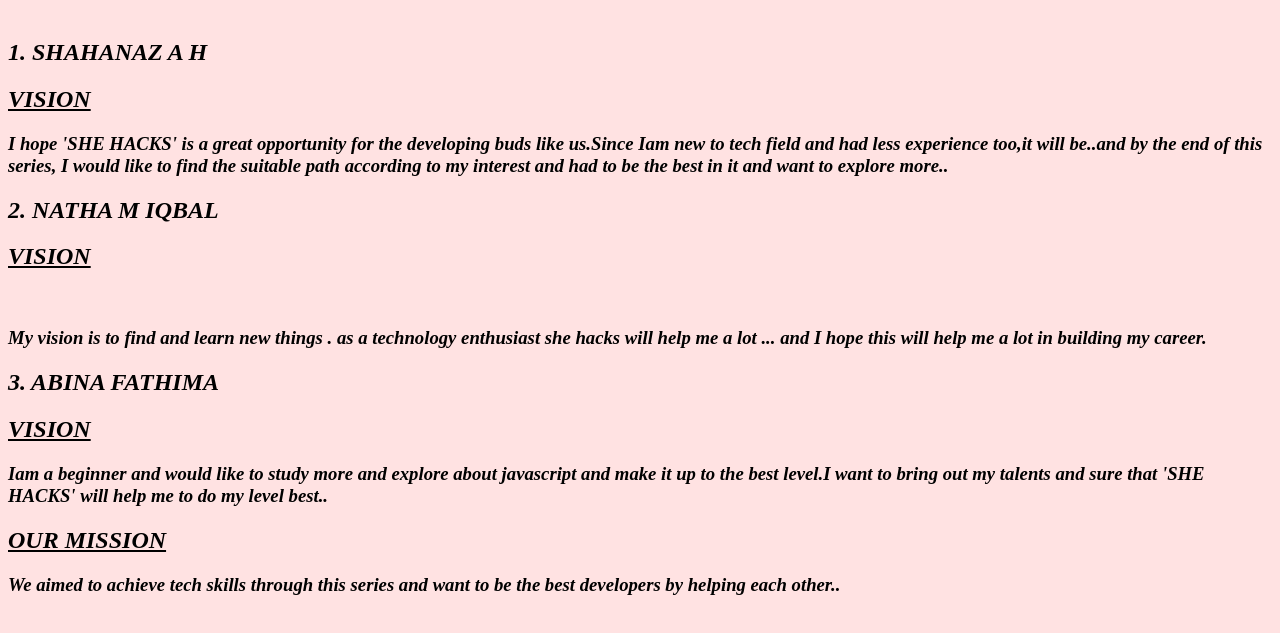
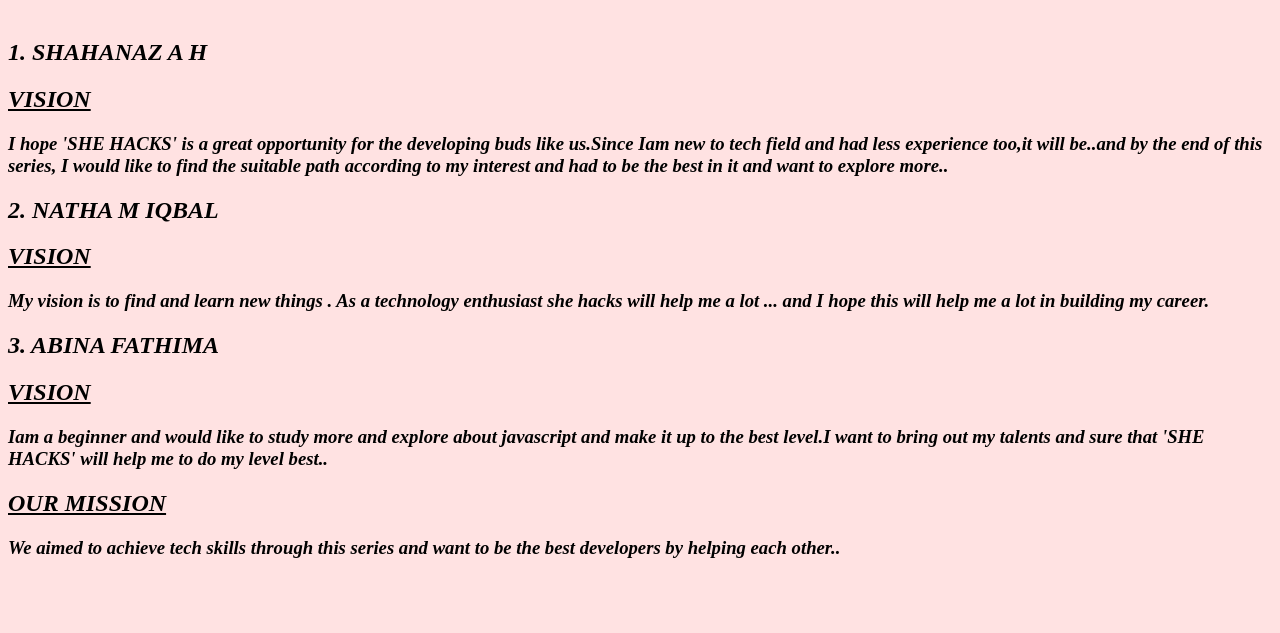
Before and after one commit to shehacksNAS/TASK1, a plain HTML site: page index.html in a window 1280 px wide. Shown: the part 79-712 px from the top of the page. Drawn offline with Linux system fonts and the light colour scheme.

Commit message:
Update index.html

```diff
--- a/index.html
+++ b/index.html
@@ -24,8 +24,7 @@
 
    <h2>2. NATHA M IQBAL</h2>
    <u><h2>VISION</h2></u>
-   <br>
-  <h3> My vision is to find and learn new things . as a technology enthusiast she hacks will help me a lot ... and I  hope this will help me a lot in building my career. </h3>
+   <h3> My vision is to find and learn new things . As a technology enthusiast she hacks will help me a lot ... and I  hope this will help me a lot in building my career. </h3>
    <h3></h3>
 
    <h2>3. ABINA FATHIMA</h2>
```
